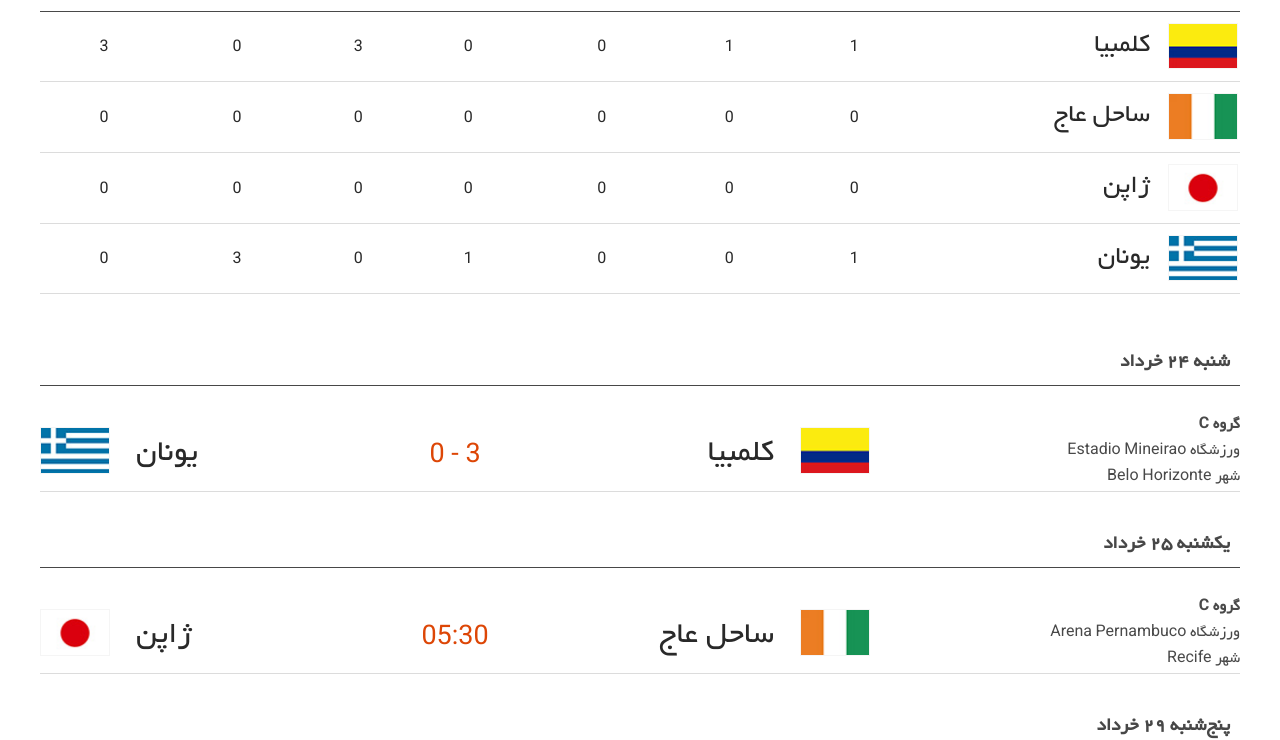
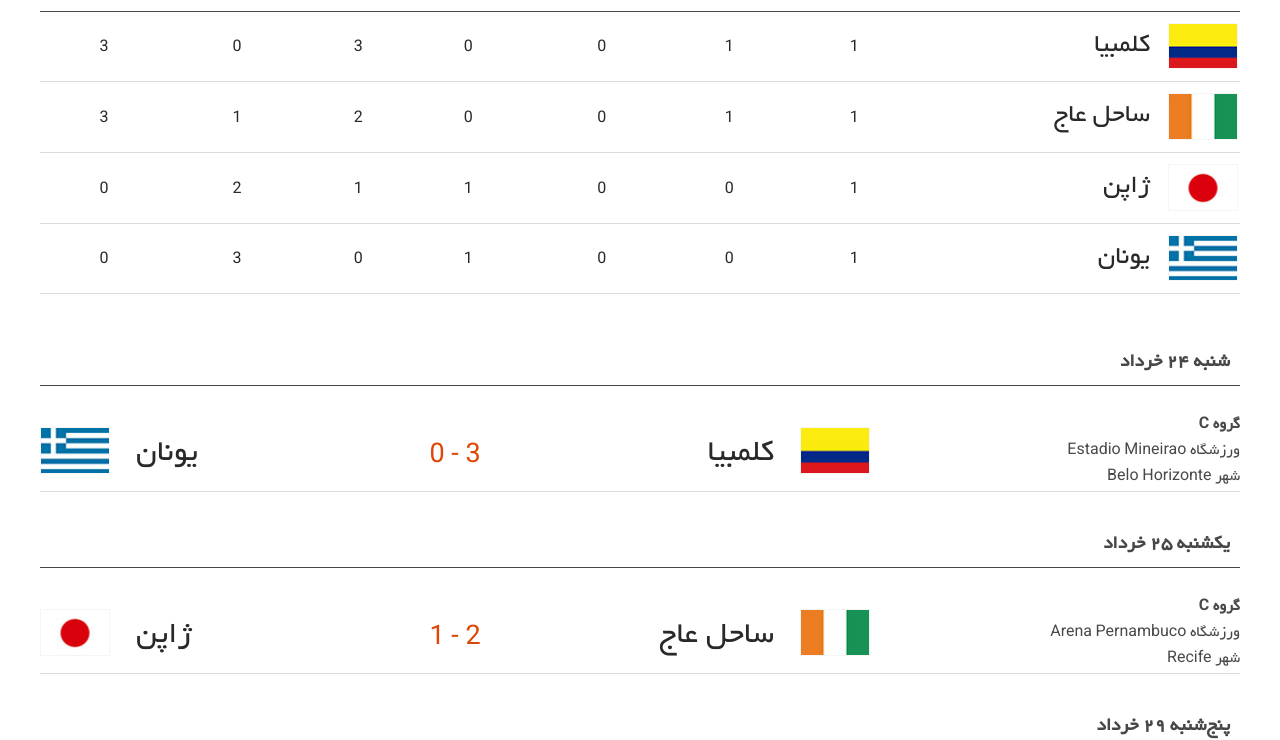
Before and after one commit to HosseinKarami/fifawc, a Jekyll site: the page built from groups/C/index.html, in a window 1280 px wide. Shown: the part 409-1149 px from the top of the page. Built offline with Jekyll 4.4.1, drawn with Linux system fonts in a browser that asks for light colours; comment, search, counter and statistics services are not loaded.

Commit message:
CIV Vs JPN

```diff
--- a/_data/groups.yml
+++ b/_data/groups.yml
@@ -89,21 +89,21 @@
     points: "3"
   - team: ساحل عاج
     flag: assets/img/flags/civ.png
-    played: "0"
+    played: "1"
+    won: "1"
+    draw: "0"
+    lost: "0"
+    GF: "2"
+    GA: "1"
+    points: "3"
+  - team: ژاپن
+    flag: assets/img/flags/jpn.png
+    played: "1"
     won: "0"
     draw: "0"
-    lost: "0"
-    GF: "0"
-    GA: "0"
-    points: "0"
-  - team: ژاپن
-    flag: assets/img/flags/jpn.png
-    played: "0"
-    won: "0"
-    draw: "0"
-    lost: "0"
-    GF: "0"
-    GA: "0"
+    lost: "1"
+    GF: "1"
+    GA: "2"
     points: "0"
   - team: یونان
     flag: assets/img/flags/gre.png
```
Also changed, not shown: _data/matches.yml (+6 -6 lines).
